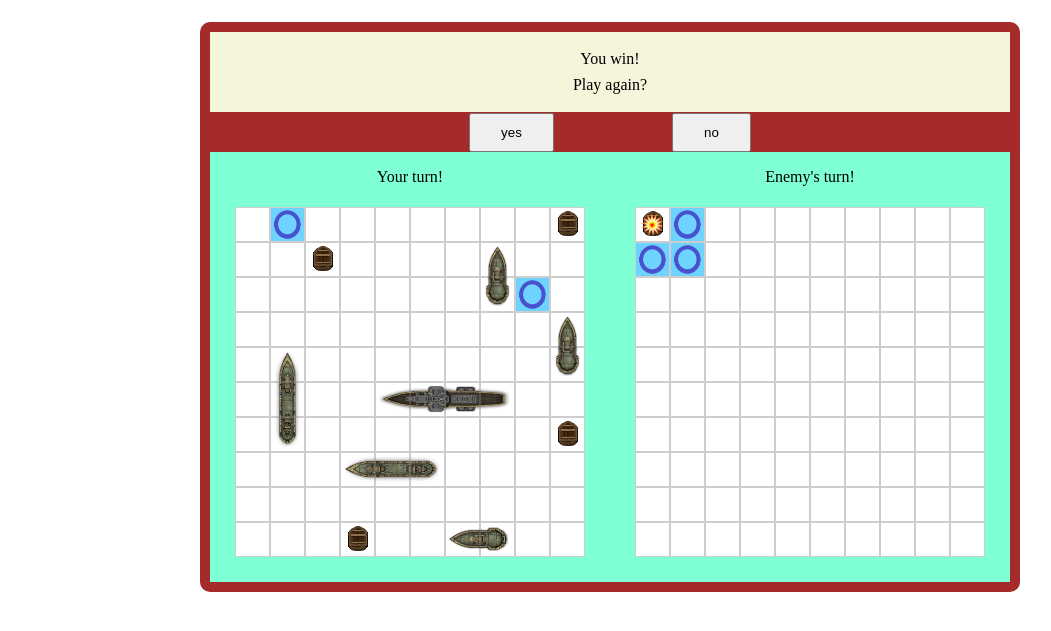
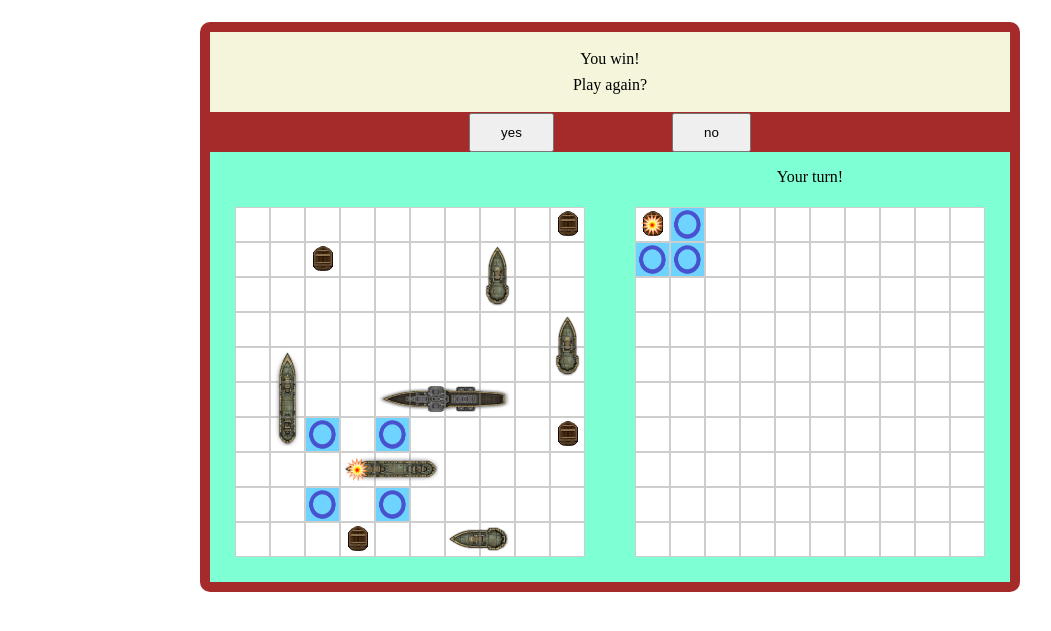
Before and after one commit to Raezane/battleship, a website built with webpack: page src/index.html in a window 1280 px wide. Both pictures are taken after a click on the element 682 px from the left and 317 px from the top of the page. Shown: the part 93-724 px from the top of the page, without its empty margins (30-1081 px from the left). Built offline with nearby package versions, Linux system fonts and the light colour scheme.

Commit message:
show the current player's turn above board

```diff
--- a/src/controller.js
+++ b/src/controller.js
@@ -33,53 +33,95 @@ const setShipImages = function() {
   display.setShips('subCellsPlayer', player.playerBoard.getPlacedShips());
 }
 
-const startGame = async function() {
+const startGame = function() {
 
-  let clickableEnemyBoard = display.getBoardCells()['mainCellsEnemy'];
-
-  let playerTurn;
-  let computerTurn;
+  let playerOne;
+  let playerTwo;
 
   let sunkenPlayerShips = player.playerBoard.getSunkenShips();
   let sunkenEnemyShips = computer.playerBoard.getSunkenShips()
 
   function setStarterPlayer() {
-    let whoseStarts = getRandomNumber(2);
-    if (whoseStarts == 0) {
-      playerTurn == true;
-      computerTurn == false;
+    let whoStarts = getRandomNumber(2);
+    if (whoStarts == 0) {
+      playerOne = playerTurn;
+      playerTwo = computerTurn;
+      display.hideEnemyTurnHeader();
+      display.hideTurnTitle();
     } else {
-      playerTurn == false;
-      computerTurn == true;
-    };
+      playerOne = computerTurn;
+      playerTwo = playerTurn;
+      display.hideYourTurnHeader();
+      display.hideTurnTitle();
+    }
   };
 
-  function enemyTurn() {
-    let [row, col] = computer.makeMove();
-    display.emulateEnemyClick(row, col);
+  function computerTurn() {
 
-  /*setTimeout(() => {
-    enemyTurn();
-  }, 1000); */
-  };
+    display.makePlayerBoardUnClickable();
+    display.makeEnemyBoardUnClickable();
 
-  function playerTurnFunc() {
+    function timeoutWrapper() {
+
+      display.makePlayerBoardClickable();
+
+      let [row, col] = computer.getMove();
+
+      display.emulateEnemyClick(row, col);
+
+      display.hideTurnTitle();
+      display.showTurnTitle();
+
+      let cellsHit = player.playerBoard.getCellsHit();
+
+      /* we remove the cell/cells from availableMoves which has/have been hit so that
+      less possible cells that can be attacked remain. */
+      computer.refreshAvailableMoves(cellsHit);
+
+      /* ..and then we reset the opponent's board's cellsHit array to empty so that the
+      refreshAvailableMoves method in playerHandler module has less items to iterate through
+      and thus the performance will be a bit better. */
+      player.playerBoard.resetCellsHit();
+
+    };
 
     return new Promise((resolve) => {
-      display.setResolveClick(resolve)
+      setTimeout(() => {
+        timeoutWrapper();
+        resolve();
+      }, 1000);
     });
 
   };
 
+  function playerTurn() {
+
+    display.makePlayerBoardUnClickable();
+    display.makeEnemyBoardClickable();
+
+    let clickPromise = new Promise((resolve) => {
+      display.setResolveClick(resolve);
+    });
+
+    clickPromise.then(() => {
+      display.hideTurnTitle();
+      display.showTurnTitle();
+    });
+
+    return clickPromise
+  };
+
+  async function gameLoop(playerOne, playerTwo) {
+    while (sunkenPlayerShips.length < 10 && sunkenEnemyShips.length < 10) {
+      await playerOne();
+      await playerTwo();
+    };
+  };
+
   setStarterPlayer();
+  gameLoop(playerOne, playerTwo);
 
-  while (sunkenPlayerShips.length < 10 && sunkenEnemyShips.length < 10) {
-    setTimeout(() => {
-      enemyTurn();
-    }, 1000);
-    await playerTurnFunc(clickableEnemyBoard);
-  }
-}
+};
 
 function handleAttack(domBoard, row, col) {
 
--- a/src/index.html
+++ b/src/index.html
@@ -18,7 +18,7 @@
         <button>no</button>
       </div>
       <div class="boardscontainer">
-        <h2 class="yourturn turnheader">Your turn!</h2>
+        <h2 class="enemyturn turnheader">Enemy's turn!</h2>
         <div class="player board">
           <div class="sub board">
             <div row="0" col="0"></div>
@@ -223,7 +223,7 @@
           <div row="9" col="8"></div>
           <div row="9" col="9"></div>
         </div>
-        <h2 class="enemyturn turnheader">Enemy's turn!</h2>
+        <h2 class="yourturn turnheader">Your turn!</h2>
         <div class="enemy board">
           <div class="sub board">
             <div row="0" col="0"></div>
--- a/src/models/boardHandler.js
+++ b/src/models/boardHandler.js
@@ -5,6 +5,7 @@ const boardHandler = function() {
   let board = [];
   let createdShips = [];
   let placedShips = [];
+  let cellsHit = [];
   let sunkenShips = [];
 
   const markers = {
@@ -15,8 +16,13 @@ const boardHandler = function() {
   };
 
   const getGameBoard = () => board;
+
   const getCreatedShips = () => createdShips;
   const getPlacedShips = () => placedShips;
+
+  const getCellsHit = () => cellsHit;
+  const resetCellsHit = () => cellsHit = [];
+
   const getSunkenShips = () => sunkenShips;
 
   const areAllSunk = function() {
@@ -222,15 +228,18 @@ const boardHandler = function() {
 
     function attackMissed() {
       board[y][x] = markers.miss;
+      markCellAsTouched([y, x]);
     }
 
     function closeCall() {
       board[y][x] = [markers.shipSurrounding, markers.miss];
+      markCellAsTouched([y, x])
     };
 
     function attackHit() {
       board[y][x].hit();
       board[y][x] = [board[y][x], markers.hit];
+      markCellAsTouched([y, x])
 
       let surrounding = getSurroundingArea([y, x]);
       let diagonals = [surrounding.northEast, surrounding.southEast, surrounding.southWest, surrounding.northWest]
@@ -257,6 +266,7 @@ const boardHandler = function() {
       diagonals.forEach((cell) => {
         if (isInBounds(cell)) {
           board[cell[0]][cell[1]] = markers.hitSplash
+          markCellAsTouched(cell);
         };
       });
     };
@@ -268,7 +278,8 @@ const boardHandler = function() {
 
       combined.forEach((cell) => {
         if (isInBounds(cell) && (board[cell[0]][cell[1]] == markers.shipSurrounding)) {
-          board[cell[0]][cell[1]] = markers.hitSplash
+          board[cell[0]][cell[1]] = markers.hitSplash;
+          markCellAsTouched(cell);
         };
       });
     };
@@ -287,6 +298,12 @@ const boardHandler = function() {
       }
     }
 
+    function markCellAsTouched(cell) {
+      if (cellsHit.includes(cell) == false) {
+        cellsHit.push(cell);
+      };
+    }
+
     // check if the attacked square is empty by checking if square holds just a null
     if (board[y][x] == null) {
       attackMissed();
@@ -297,12 +314,25 @@ const boardHandler = function() {
     in other words, is the square a ship object. If so, then hit the ship */
     } else if (isShip(board[y][x])) {
       attackHit();
-    }
+    };
   };
 
-  return {getGameBoard, getSunkenShips, areAllSunk, buildBoard, createShips, setShipsRandomly, getCreatedShips, getPlacedShips, getRandomCoords, validateAndPlace, receiveAttack}
-
-}
+  return {
+    getGameBoard,
+    getSunkenShips,
+    areAllSunk,
+    buildBoard,
+    createShips,
+    setShipsRandomly,
+    getCreatedShips,
+    getPlacedShips,
+    getCellsHit,
+    resetCellsHit,
+    getRandomCoords,
+    validateAndPlace,
+    receiveAttack
+  };
+};
 
 let board = boardHandler();
 board.buildBoard();
--- a/src/models/playerHandler.js
+++ b/src/models/playerHandler.js
@@ -21,14 +21,31 @@ const playerHandler = function() {
     };
   };
 
-  const makeMove = function() {
+  const refreshAvailableMoves = function(cellsHit) {
+    cellsHit.forEach((coords) => {
+      let index = availableMoves.findIndex(
+        subArr => JSON.stringify(subArr) === JSON.stringify(coords)
+      );
+      if (index !== -1) {
+        availableMoves.splice(index, 1);
+      };
+    });
+  };
+
+  const getMove = function() {
     let randomIndex = getRandomNumber(availableMoves.length);
     let fetchedCoords = availableMoves[randomIndex];
-    availableMoves.splice(randomIndex, 1);
     return fetchedCoords;
   };
 
-  return {playerBoard, initiateBoard, getAvailableMoves, createAvailableMoves, makeMove}
-}
+  return {
+    playerBoard,
+    initiateBoard,
+    getAvailableMoves,
+    createAvailableMoves,
+    refreshAvailableMoves,
+    getMove
+  };
+};
 
 export {playerHandler}
--- a/src/style.scss
+++ b/src/style.scss
@@ -1,5 +1,6 @@
 html, body {
   height: 100%;
+  user-select: none;
 }
 
 .gametablecontainer {
@@ -155,3 +156,27 @@ html, body {
   text-align: center;
   padding-top: 20px;
 }
+
+.non-clickable {
+  pointer-events: none;
+}
+
+.invalidCellClick {
+  color: red;
+  font-size: 1em;
+  animation: pulsate 0.8s infinite ease-in-out;
+  transition: transform 0.5s ease;
+}
+
+@keyframes pulsate {
+  0%, 100% {
+    transform: scale(1);
+  }
+  50% {
+    transform: scale(1.05);
+  }
+}
+
+.hidetitle {
+  visibility: hidden;
+}
--- a/src/ui/displayHandler.js
+++ b/src/ui/displayHandler.js
@@ -1,5 +1,4 @@
 import { handleAttack } from "../controller.js";
-import { getSurroundingArea, getRandomNumber, isInBounds, isShip } from "../utilities.js";
 
 //ship models
 import ship1 from "../assets/images/boat1.png";
@@ -16,17 +15,23 @@ import watersplash from "../assets/images/watersplash.png";
 
 const displayHandler = function() {
 
-  //declare interactive dom elements in object
   let boardCells = {
     'subCellsPlayer': null,
     'mainCellsPlayer': null,
     'playerBoardParent': null,
     'subCellsEnemy': null,
     'mainCellsEnemy': null,
-    'enemyBoardParent': null
+    'enemyBoardParent': null,
   }
 
-  const initiateDOM = function() {
+  let transformableTitles = {
+    'gameEndStatus': null,
+    'askNewRound': null,
+    'yourTurn': null,
+    'enemyTurn': null
+  }
+
+  const initiateBoardcells = function() {
     boardCells['subCellsPlayer'] = document.querySelectorAll('.player .sub > div');
     boardCells['mainCellsPlayer'] = document.querySelectorAll('.player > div:nth-child(n+2)');
     boardCells['playerBoardParent'] = document.querySelector('.player');
@@ -35,11 +40,36 @@ const displayHandler = function() {
     boardCells['enemyBoardParent'] = document.querySelector('.enemy');
   }
 
+  const initiateTitles = function() {
+    transformableTitles['gameEndStatus'] = document.querySelector('.upperheaders h2');
+    transformableTitles['askNewRound'] = document.querySelector('.upperheaders h3');
+    transformableTitles['yourTurn'] = document.querySelector('.yourturn');
+    transformableTitles['enemyTurn'] = document.querySelector('.enemyturn');
+  }
+
+  const initiateDOM = function() {
+    initiateBoardcells();
+    initiateTitles();
+  }
+
   const getBoardCells = () => boardCells;
 
-  /* function initiateImages() {
+  const makePlayerBoardClickable = function() {
+    boardCells['playerBoardParent'].classList.remove('non-clickable');
+  }
 
-  } */
+  const makePlayerBoardUnClickable = function() {
+    boardCells['playerBoardParent'].classList.add('non-clickable');
+  }
+
+  const makeEnemyBoardClickable = function() {
+    boardCells['enemyBoardParent'].classList.remove('non-clickable');
+  }
+
+  const makeEnemyBoardUnClickable = function() {
+    boardCells['enemyBoardParent'].classList.add('non-clickable');
+  }
+
 
   const attachListeners = function() {
 
@@ -64,20 +94,64 @@ const displayHandler = function() {
     cellToBeclicked.click();
   }
 
-  const getClickedCell = function(event) {
-    console.log('Clicked cell:', this);
+  const invalidClickNotify = function() {
+    transformableTitles['yourTurn'].textContent = 'Cell already struck! Choose another.'
+    transformableTitles['yourTurn'].classList.add('invalidCellClick');
+  }
+
+  const setDefaultTitle = function() {
+    transformableTitles['yourTurn'].textContent = 'Your turn!';
+    transformableTitles['yourTurn'].classList.remove('invalidCellClick');
+  }
+
+  let headerToBeHidden;
+  let headertoBeShown;
+
+  const hideTurnTitle = function() {
+    headerToBeHidden.classList.add('hidetitle');
+  }
+
+  const showTurnTitle = function() {
+    headertoBeShown.classList.remove('hidetitle');
+  }
+
+  const hideYourTurnHeader = function() {
+    headerToBeHidden = transformableTitles['yourTurn'];
+    headertoBeShown = transformableTitles['enemyTurn'];
+  }
+
+  const hideEnemyTurnHeader = function() {
+    headerToBeHidden = transformableTitles['enemyTurn'];
+    headertoBeShown = transformableTitles['yourTurn'];
+  }
+
+  const getClickedCell = function() {
+    /* first check if cell being clicked has already been clicked
+    or struck - if it has, stop the click handling here and put forth
+    an error message for the player */
+    if (this.childNodes.length > 0) {
+      invalidClickNotify();
+      return
+    } else {
+      setDefaultTitle();
+      //hideTurnTitle(this.parentNode.previousElementSibling);
+    };
+
     let clickedBoard = this.parentNode.classList[0];
+
+    if (clickedBoard == 'enemy') {
+      if (resolveClick) {
+        hideYourTurnHeader();
+        resolveClick(this);
+        resolveClick = null;
+      }
+    } else {
+        hideEnemyTurnHeader();
+    };
+
     let row = this.getAttribute('row');
     let col = this.getAttribute('col');
     handleAttack(clickedBoard, row, col);
-
-    if (clickedBoard == 'enemy') {
-      let clickedCell = event.target;
-      if (resolveClick) {
-        resolveClick(clickedCell);
-        resolveClick = null;
-      }
-    };
   };
 
   const getPlayerShipImg = function(shipObject, shipLength) {
@@ -191,6 +265,14 @@ const displayHandler = function() {
   return {
     initiateDOM,
     getBoardCells,
+    makePlayerBoardClickable,
+    makePlayerBoardUnClickable,
+    makeEnemyBoardClickable,
+    makeEnemyBoardUnClickable,
+    hideTurnTitle,
+    showTurnTitle,
+    hideYourTurnHeader,
+    hideEnemyTurnHeader,
     attachListeners,
     getResolveClick,
     setResolveClick,
```
